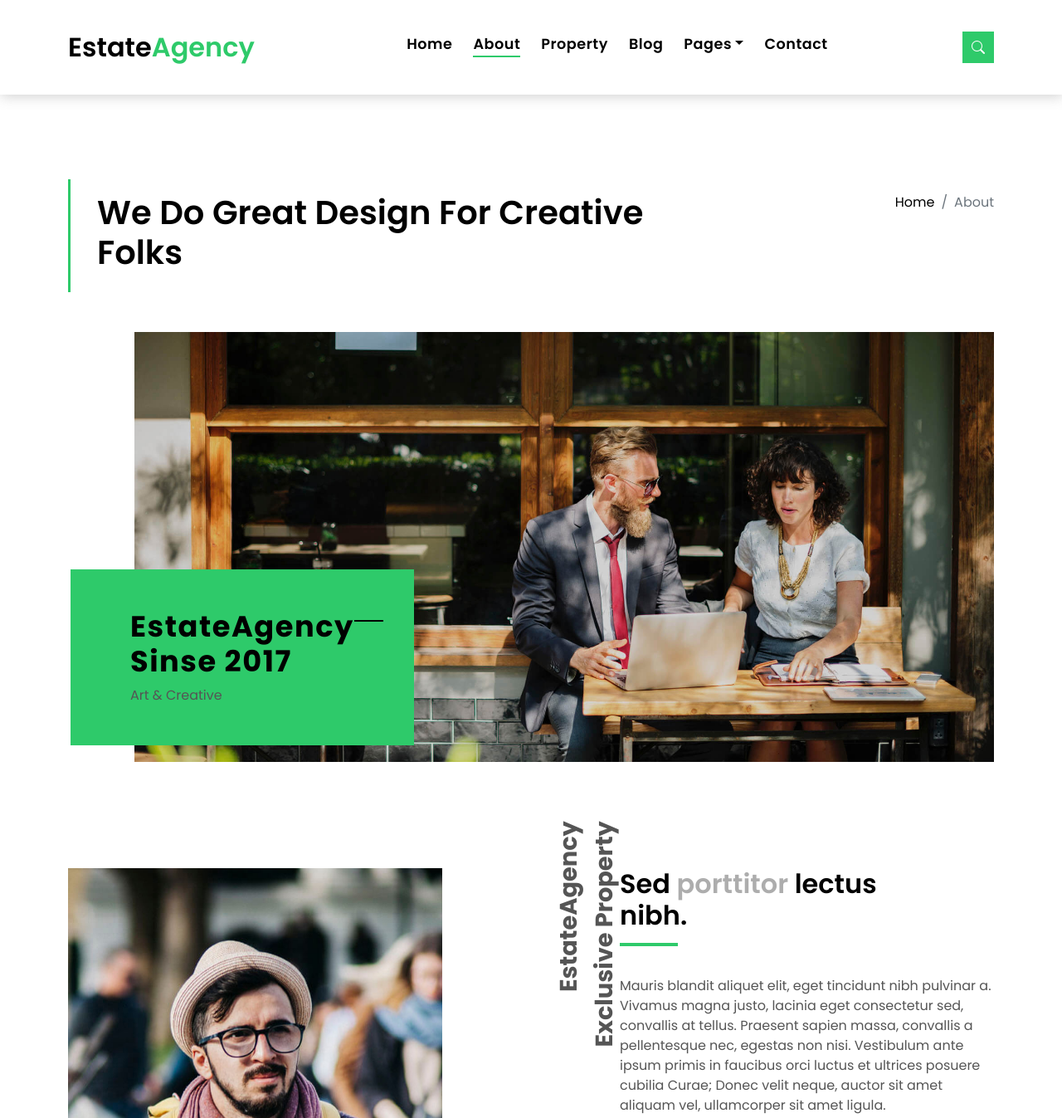
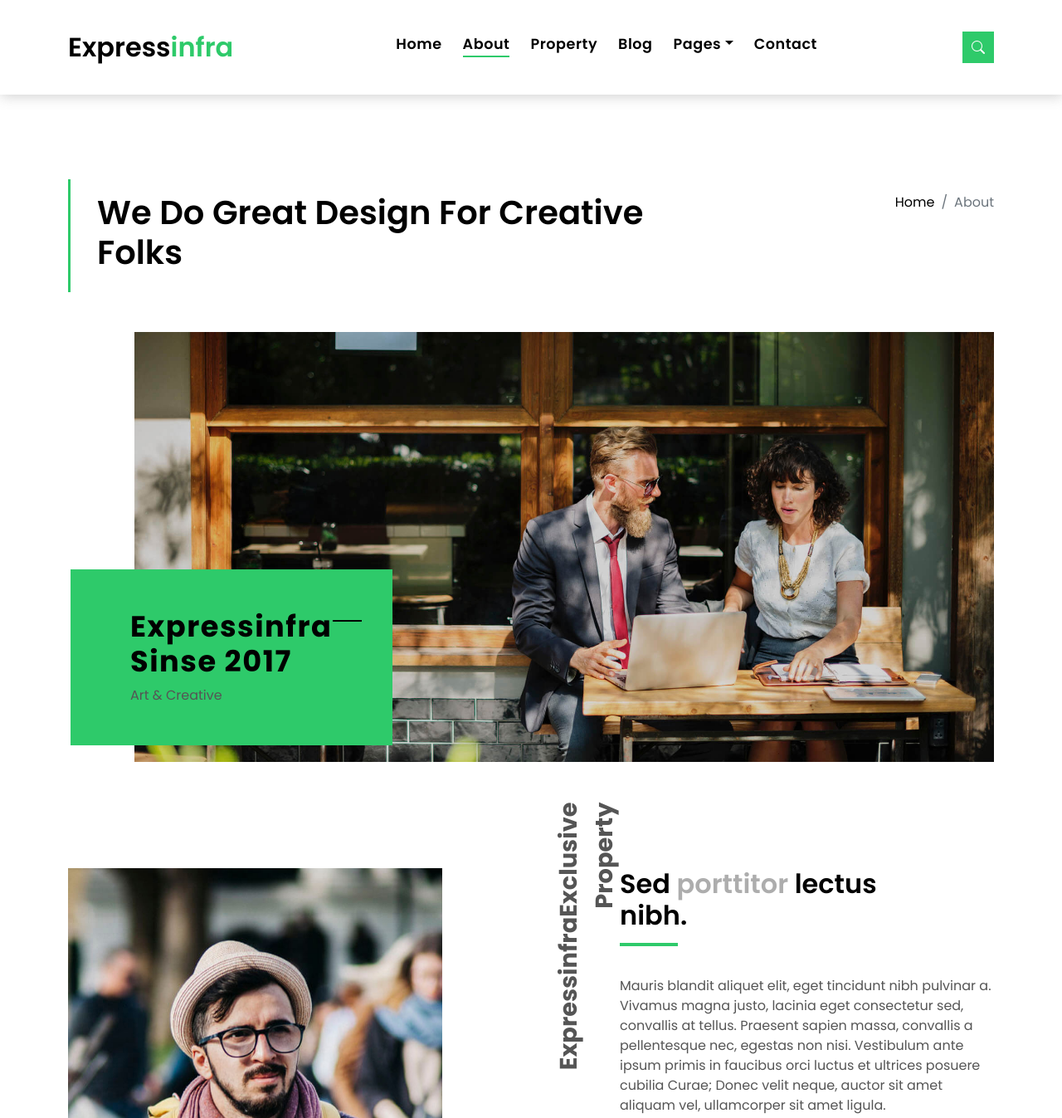
Before and after one commit to Expressinfra/expressinfra.github.io, a plain HTML site: page about.html in a window 1280 px wide. Shown: the top 1347 px of the page at 83% size. Drawn offline with Linux system fonts and the light colour scheme.

Commit message:
Minor correction commit

```diff
--- a/about.html
+++ b/about.html
@@ -5,7 +5,7 @@
   <meta charset="utf-8">
   <meta content="width=device-width, initial-scale=1.0" name="viewport">
 
-  <title>EstateAgency Bootstrap Template - About</title>
+  <title>Expressinfra - About</title>
   <meta content="" name="description">
   <meta content="" name="keywords">
 
@@ -26,8 +26,8 @@
   <link href="assets/css/style.css" rel="stylesheet">
 
   <!-- =======================================================
-  * Template Name: EstateAgency - v4.7.0
-  * Template URL: https://bootstrapmade.com/real-estate-agency-bootstrap-template/
+  * Template Name: Expressinfra- v4.7.0
+  * Template URL: https://bootstrapmade.com/real-Express-infra-bootstrap-template/
   * Author: BootstrapMade.com
   * License: https://bootstrapmade.com/license/
   ======================================================== -->
@@ -137,7 +137,7 @@
         <span></span>
         <span></span>
       </button>
-      <a class="navbar-brand text-brand" href="index.html">Estate<span class="color-b">Agency</span></a>
+      <a class="navbar-brand text-brand" href="index.html">Express<span class="color-b">infra</span></a>
 
       <div class="navbar-collapse collapse justify-content-center" id="navbarDefault">
         <ul class="navbar-nav">
@@ -216,7 +216,7 @@
               <img src="assets/img/slide-about-1.jpg" alt="" class="img-fluid">
             </div>
             <div class="sinse-box">
-              <h3 class="sinse-title">EstateAgency
+              <h3 class="sinse-title">Expressinfra
                 <span></span>
                 <br> Sinse 2017
               </h3>
@@ -230,7 +230,7 @@
               </div>
               <div class="col-lg-2  d-none d-lg-block position-relative">
                 <div class="title-vertical d-flex justify-content-start">
-                  <span>EstateAgency Exclusive Property</span>
+                  <span>ExpressinfraExclusive Property</span>
                 </div>
               </div>
               <div class="col-md-6 col-lg-5 section-md-t3">
@@ -464,7 +464,7 @@
         <div class="col-sm-12 col-md-4">
           <div class="widget-a">
             <div class="w-header-a">
-              <h3 class="w-title-a text-brand">EstateAgency</h3>
+              <h3 class="w-title-a text-brand">Expressinfra</h3>
             </div>
             <div class="w-body-a">
               <p class="w-text-a color-text-a">
@@ -597,7 +597,7 @@
           <div class="copyright-footer">
             <p class="copyright color-text-a">
               &copy; Copyright
-              <span class="color-a">EstateAgency</span> All Rights Reserved.
+              <span class="color-a">Expressinfra</span> All Rights Reserved.
             </p>
           </div>
           <div class="credits">
@@ -605,7 +605,7 @@
             All the links in the footer should remain intact.
             You can delete the links only if you purchased the pro version.
             Licensing information: https://bootstrapmade.com/license/
-            Purchase the pro version with working PHP/AJAX contact form: https://bootstrapmade.com/buy/?theme=EstateAgency
+            Purchase the pro version with working PHP/AJAX contact form: https://bootstrapmade.com/buy/?theme=Expressinfra
           -->
           Designed by <a href="https://expressinfa.github.io">Expressinfra</a>
           </div>
```
Also changed, not shown: agent-single.html (+5 -5 lines), blog-single.html (+1 -1 lines), property-grid.html (+1 -1 lines), property-single.html (+1 -1 lines).
